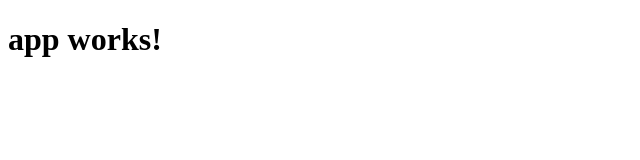
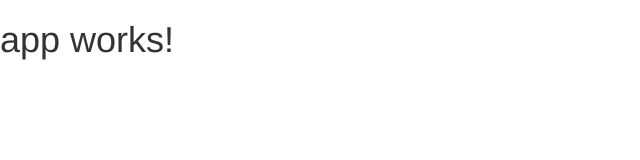
Before and after one commit to johnrsimoneau/ng-city-data-project, an Angular app: page / in a window 1280 px wide. Shown: the top 160 px of the page, without its empty margins (0-640 px from the left). Built offline with nearby package versions, Linux system fonts and the light colour scheme.

Commit message:
initial commit

```diff
--- a/package.json
+++ b/package.json
@@ -20,7 +20,9 @@
     "@angular/platform-browser": "^4.0.0",
     "@angular/platform-browser-dynamic": "^4.0.0",
     "@angular/router": "^4.0.0",
+    "bootstrap": "^3.3.7",
     "core-js": "^2.4.1",
+    "font-awesome": "^4.7.0",
     "rxjs": "^5.1.0",
     "zone.js": "^0.8.4"
   },
--- a/src/styles.css
+++ b/src/styles.css
@@ -1 +1,2 @@
-/* You can add global styles to this file, and also import other style files */
+@import "~bootstrap/dist/css/bootstrap.min.css";
+@import "~font-awesome/css/font-awesome.css";
```
